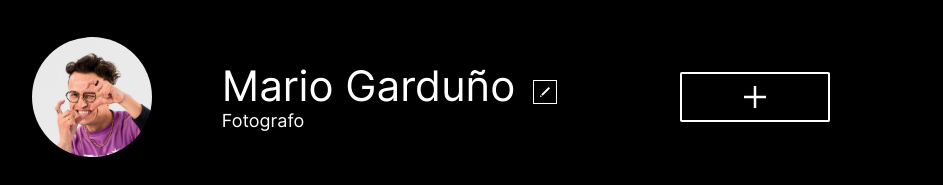
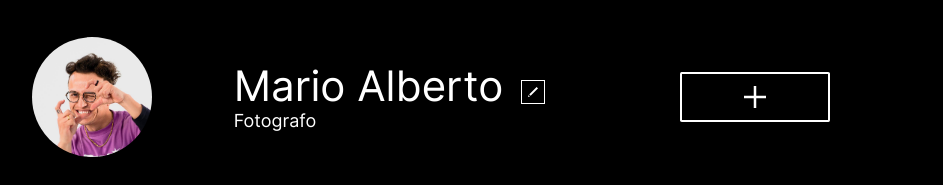
Before and after one commit to Aftermario/web_project_around, a plain HTML site: page index.html in a window 1280 px wide. Shown: the part 126-311 px from the top of the page, without its empty margins (168-1111 px from the left). Drawn offline with Linux system fonts and the light colour scheme.

Commit message:
around 2.0 new changes

```diff
--- a/index.html
+++ b/index.html
@@ -30,7 +30,7 @@
         />
         <div class="profile__content">
           <div class="profile__info">
-            <p class="profile__name">Mario Garduño</p>
+            <p class="profile__name">Mario Alberto</p>
             <p class="profile__hobbie">Fotografo</p>
           </div>
           <button class="profile__edit-button" aria-label="Editar perfil">
```
Also changed, not shown: 1 other file.
